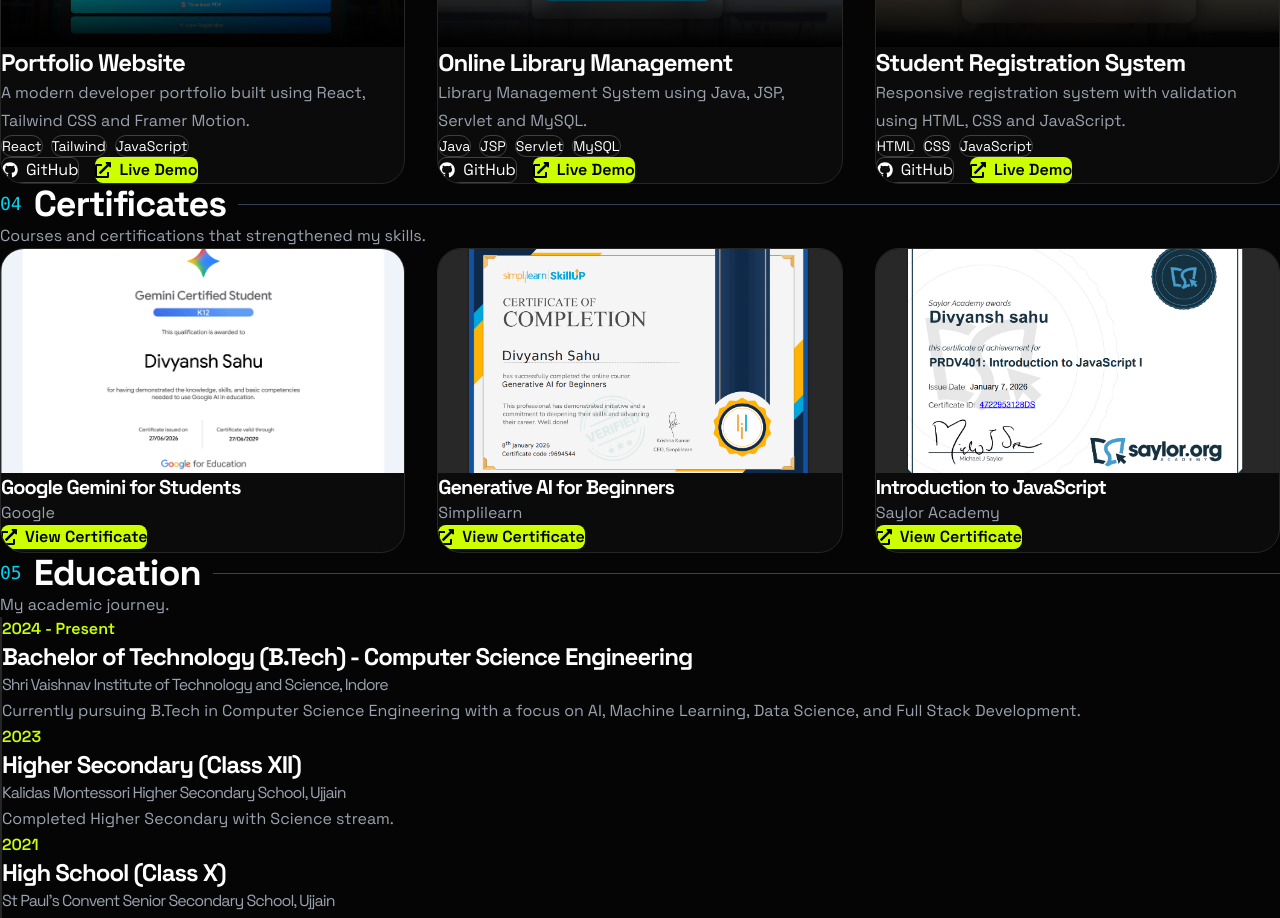
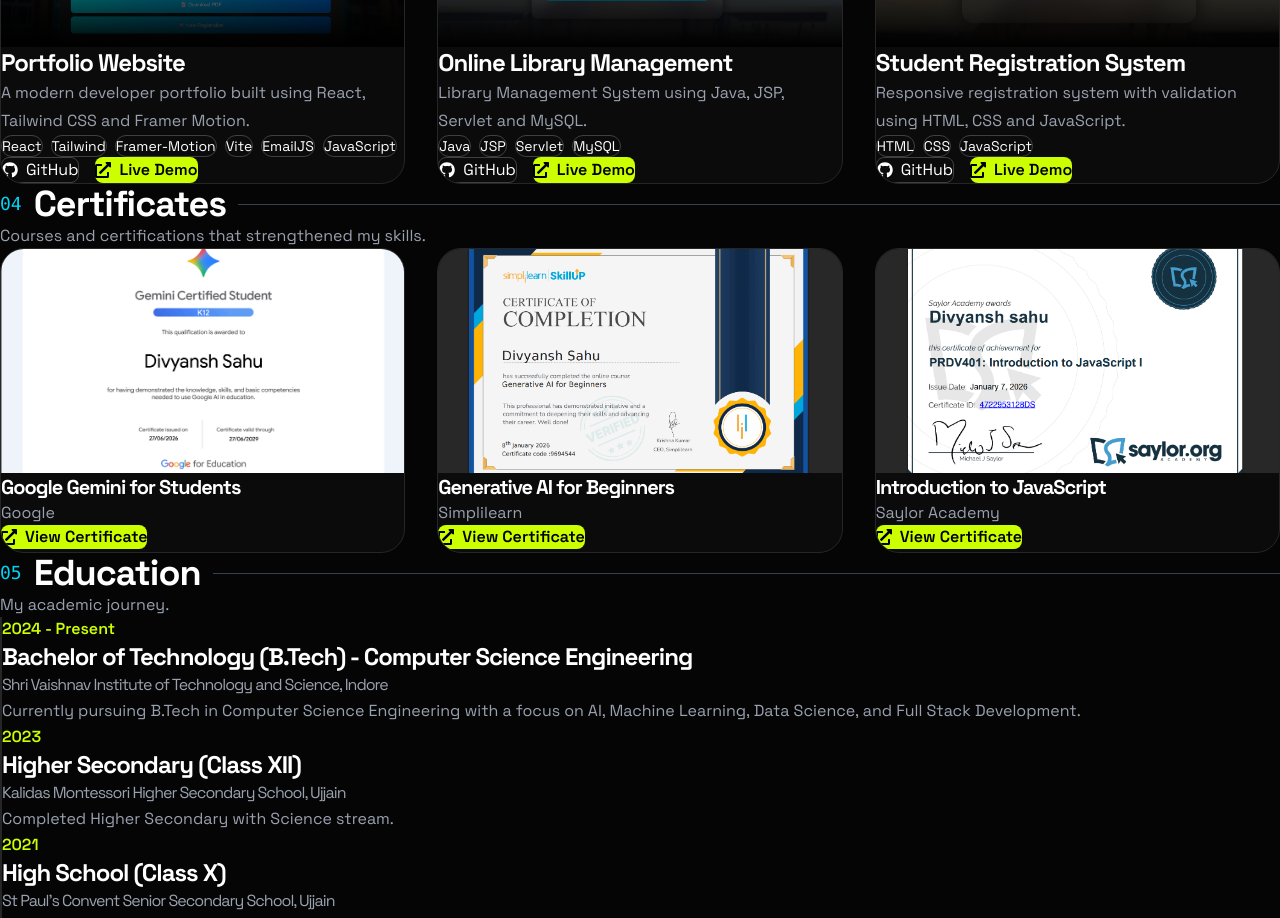
Before and after one commit to DivyanshSahu678/Divyansh-Portfolio, a React (Vite) app: page / in a window 1280 px wide. Shown: the part 1680-2598 px from the top of the page. Built offline with nearby package versions, Linux system fonts and the light colour scheme.

Commit message:
Updated Project link

```diff
--- a/src/data/projects.js
+++ b/src/data/projects.js
@@ -7,11 +7,11 @@ const projects = [
 
     image: "/projects/portfolio.png",
 
-    tech: ["React", "Tailwind", "JavaScript"],
+    tech: ["React", "Tailwind","Framer-Motion", "Vite", "EmailJS",  "JavaScript"],
 
-    github: "https://github.com/DivyanshSahu678",
+    github: "https://github.com/DivyanshSahu678/Divyansh-Portfolio",
 
-    live: "#",
+    live: "https://divyansh-portfolio-phi.vercel.app/",
   },
 
   {
```
